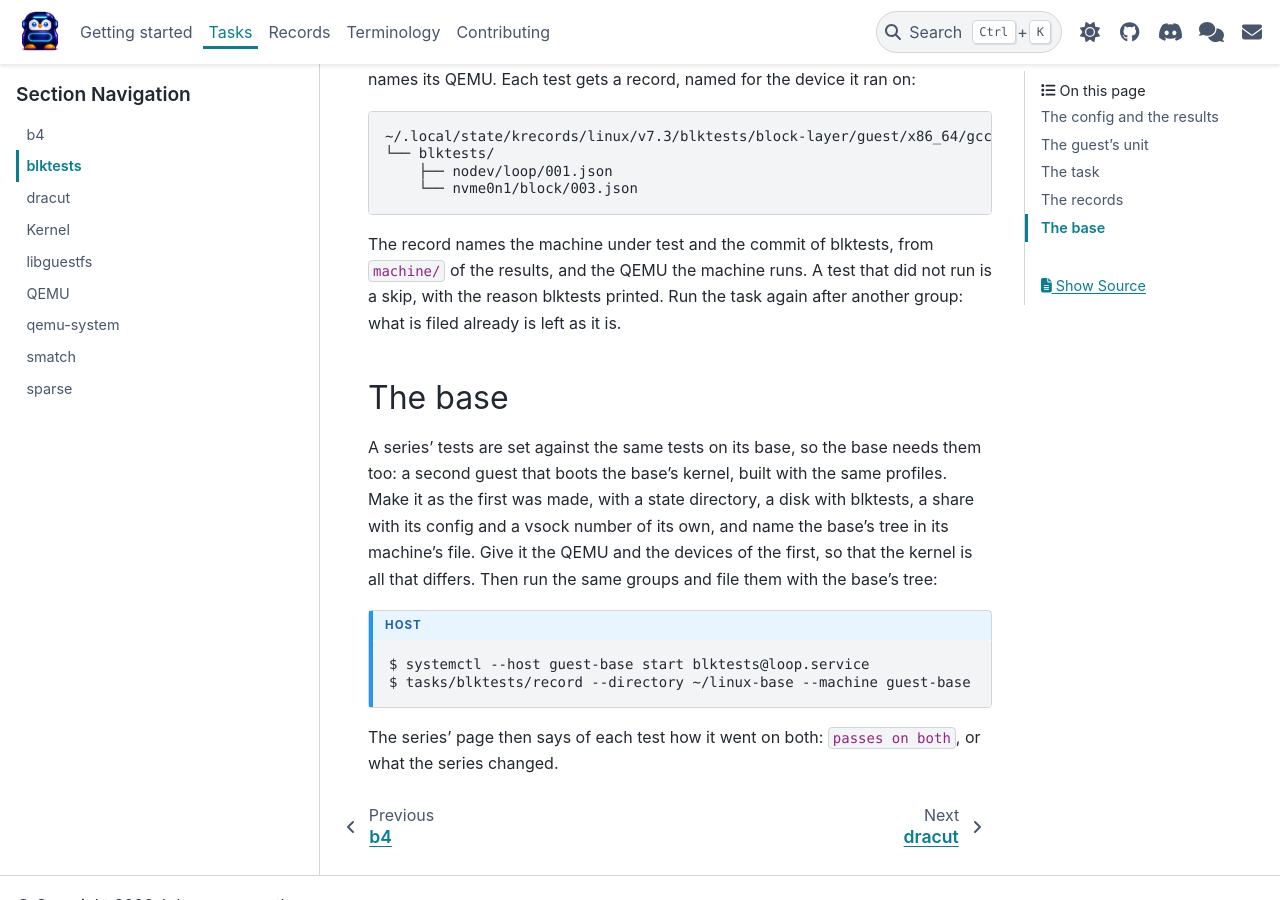
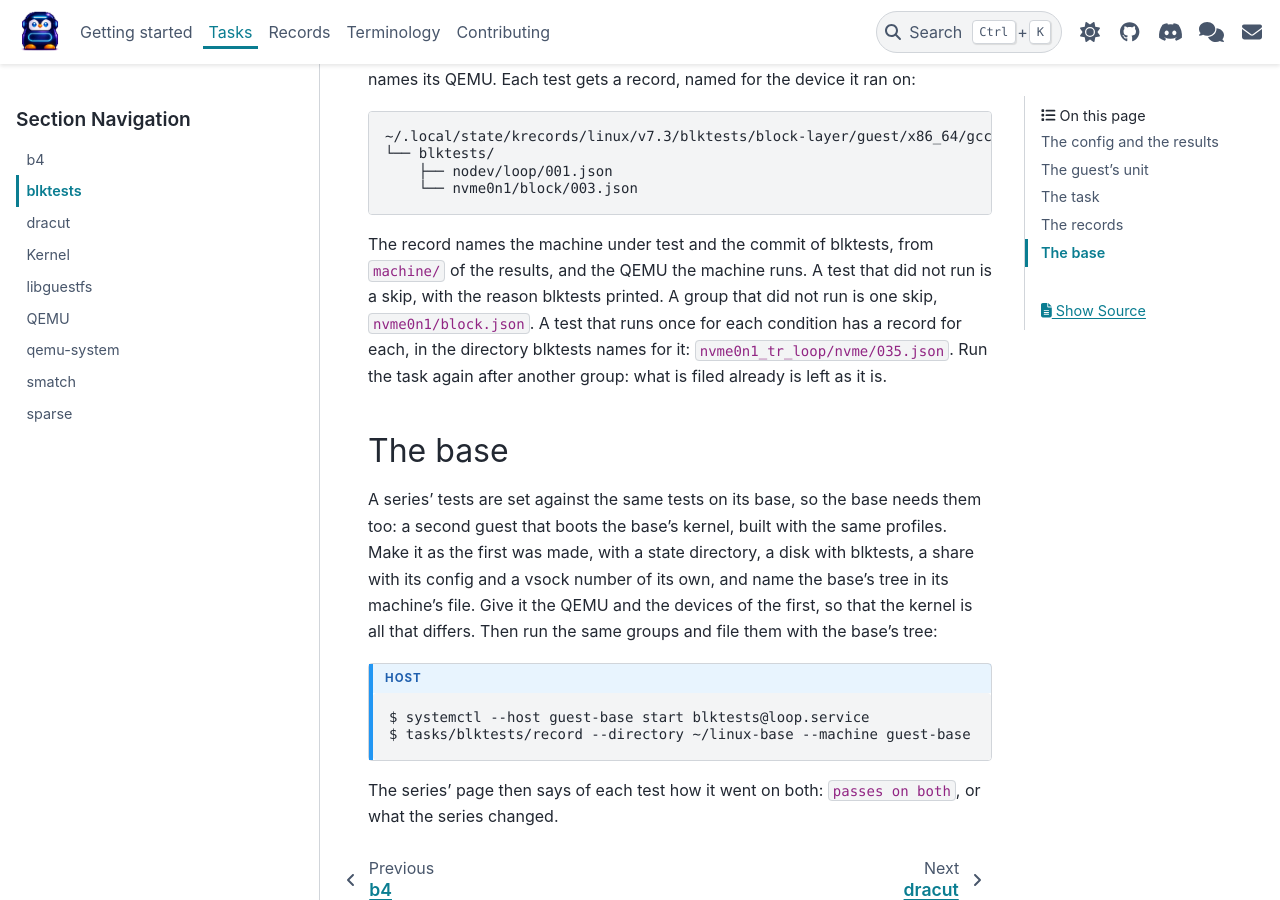
Before and after one commit to linux-kdevops/kdevops-ng, a Sphinx documentation site: the page built from docs/tasks/blktests.rst, in a window 1280 px wide and 900 px high, scrolled down 2793 px. Built offline with Sphinx 7.4.7 and the PyData theme 0.15.4, drawn with Linux system fonts in a browser that asks for light colours.

Commit message:
docs: blktests: name the records of a condition and of a group
Signed-off-by: Daniel Gomez <da.gomez@kernel.org>

```diff
--- a/docs/tasks/blktests.rst
+++ b/docs/tasks/blktests.rst
@@ -157,9 +157,11 @@ QEMU. Each test gets a record, named for the device it ran on:
 
 The record names the machine under test and the commit of blktests,
 from ``machine/`` of the results, and the QEMU the machine runs. A test
-that did not run is a skip, with the reason blktests printed. Run the
-task again after another group: what is filed already is left as it
-is.
+that did not run is a skip, with the reason blktests printed. A group
+that did not run is one skip, ``nvme0n1/block.json``. A test that runs
+once for each condition has a record for each, in the directory
+blktests names for it: ``nvme0n1_tr_loop/nvme/035.json``. Run the task
+again after another group: what is filed already is left as it is.
 
 The base
 ========
```
